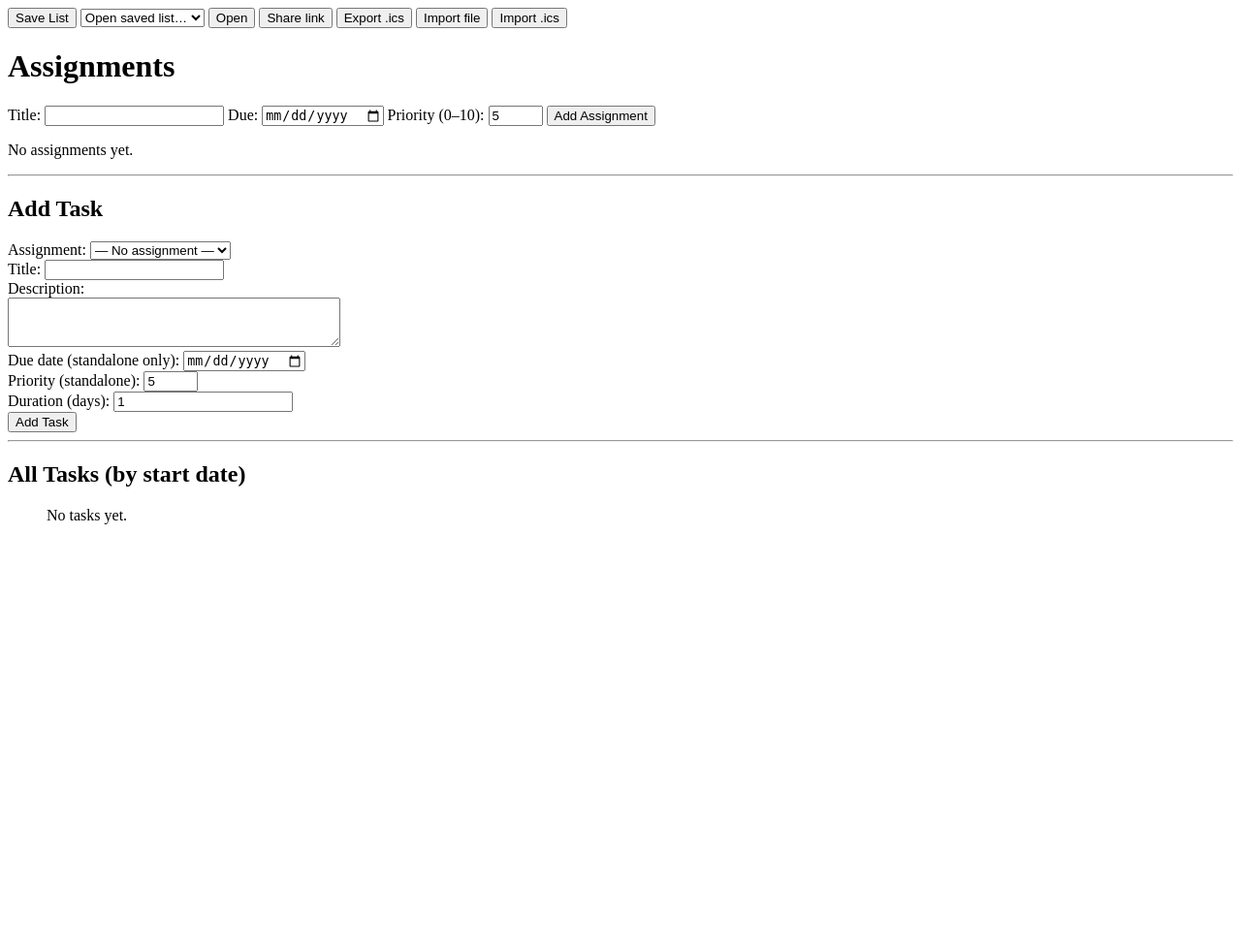
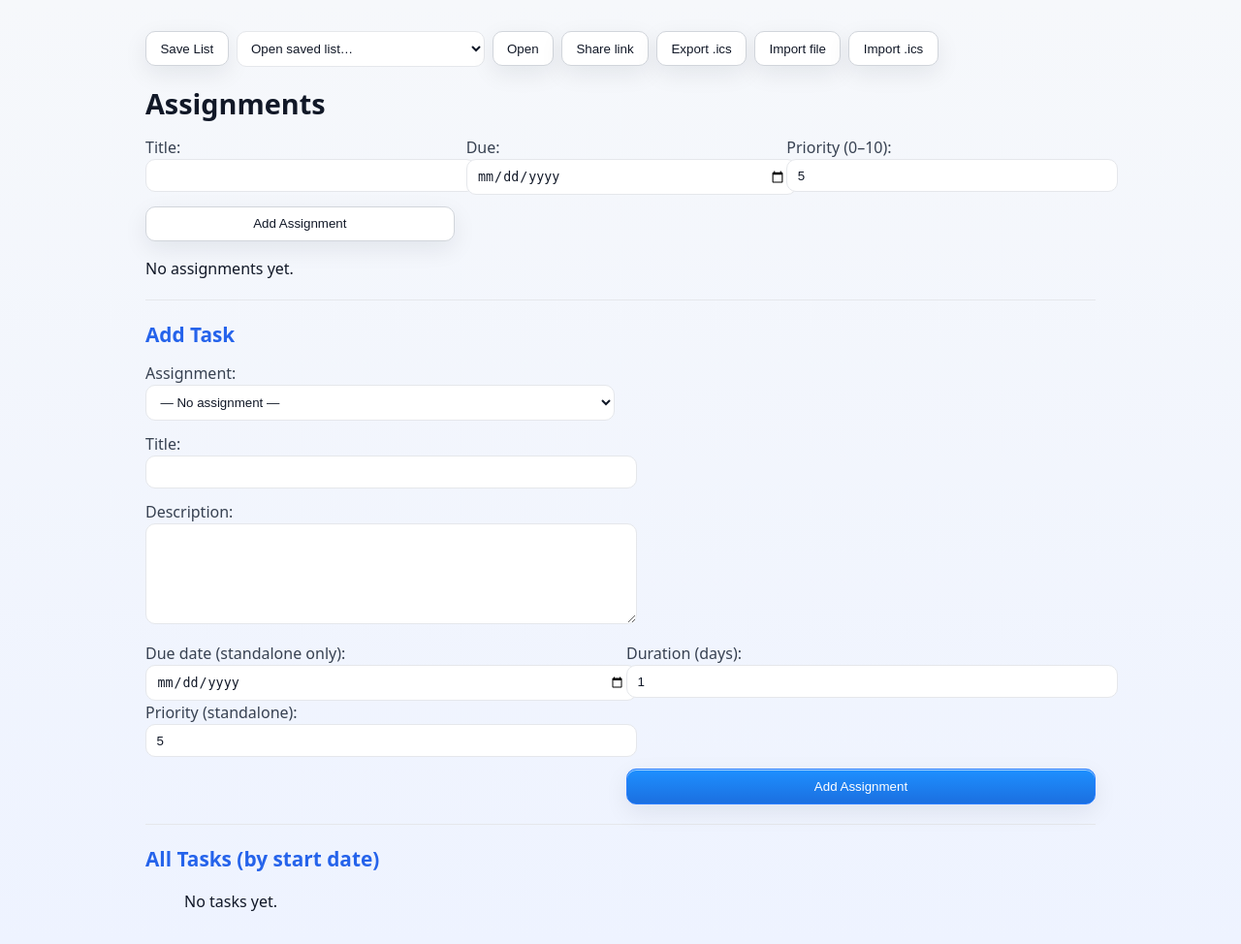
Before and after one commit to corbettbw/Eisenhower-Matrix-2, a Flask app: page / in a window 1280 px wide. Shown: the whole page at 97% size. Before the commit the page ends 541 px from the top, so only its background shows below. Run offline with Flask 3, Linux system fonts and the light colour scheme.

Commit message:
updating the CSS

```diff
--- a/static/styles.css
+++ b/static/styles.css
@@ -0,0 +1,117 @@
+/* --- Light theme palette --- */
+:root{
+  --bg:#f6f8fb;        /* page bg */
+  --card:#ffffff;      /* cards */
+  --subcard:#f7f9fc;   /* nested cards */
+  --text:#111827;      /* primary text */
+  --muted:#6b7280;     /* secondary text */
+  --accent:#2563eb;    /* brand blue */
+  --accent-2:#3b82f6;
+  --danger:#dc2626;
+  --ok:#16a34a;
+  --border:#e5e7eb;    /* light borders */
+  --input:#ffffff;     /* inputs */
+  --shadow:0 8px 24px rgba(17,24,39,.08);
+  --shadow:0 8px 24px rgba(17,24,39,.08);
+
+  /* +++ buttons +++ */
+  --btn-bg:#ffffff;
+  --btn-text:#111827;
+  --btn-border:#d1d5db;
+  --btn-hover:#f3f4f6;
+}
+
+body{
+  margin:0;
+  background:linear-gradient(180deg,#f6f8fb 0%, #eef3ff 100%);
+  color:var(--text);
+  font:16px/1.5 system-ui,-apple-system,Segoe UI,Roboto,Arial,sans-serif;
+}
+@media (prefers-color-scheme: dark){
+  :root{
+    --bg:#0b0d10; --card:#11151a; --subcard:#0e1216; --text:#e9eef3; --muted:#a4b0be;
+    --accent:#6ea8fe; --accent-2:#82cfff; --danger:#ff6b6b; --ok:#2ecc71; --border:#1f2630;
+    --input:#0f1318; --shadow:0 8px 24px rgba(0,0,0,.35);
+    --shadow:0 8px 24px rgba(0,0,0,.35);
+
+    /* +++ buttons +++ */
+    --btn-bg:#151a21;
+    --btn-text:#e9eef3;
+    --btn-border:#1f2630;
+    --btn-hover:#1a2027;
+  }
+  body{ background:linear-gradient(180deg,#0b0d10 0%,#0e1115 100%); }
+}
+
+
+.container{max-width:980px;margin:32px auto;padding:0 16px}
+
+h1,h2{margin:0 0 .75rem}
+h1{font-size:1.8rem}
+h2{font-size:1.3rem;color:var(--accent)}
+
+.toolbar{display:flex;flex-wrap:wrap;gap:.5rem;align-items:center;margin:.5rem 0 1rem}
+
+hr{border:0;border-top:1px solid var(--border);margin:1.25rem 0}
+
+ul{list-style:none;margin:0;padding:0}
+ul>li{
+  background:var(--card);border:1px solid var(--border);border-radius:14px;
+  padding:.9rem 1rem;margin:0 0 .75rem;box-shadow:var(--shadow)
+}
+ul>li ul>li{
+  background:var(--subcard);border-radius:12px;margin:.5rem .25rem;padding:.6rem .75rem
+}
+
+label{ color:#374151; } /* instead of --muted */
+input,select,textarea{
+  width:100%;padding:.55rem .65rem;border-radius:10px;border:1px solid var(--border);
+  background:var(--input);color:var(--text);outline-color:var(--accent)
+}
+textarea{min-height:84px;resize:vertical}
+
+form.grid{display:grid;gap:.75rem}
+form.grid.cols-3{grid-template-columns:repeat(3,minmax(200px,1fr))}
+form.grid.cols-2{grid-template-columns:repeat(2,minmax(220px,1fr))}
+form.grid .full{grid-column:1/-1}
+
+button{
+  appearance:none;
+  border:1px solid var(--btn-border);
+  background:var(--btn-bg);
+  color:var(--btn-text);
+  padding:.6rem .9rem;
+  border-radius:10px;
+  cursor:pointer;
+  transition:.15s ease;
+  box-shadow:0 1px 0 rgba(255,255,255,.6) inset, var(--shadow);
+}
+button:hover{
+  background:var(--btn-hover);
+  border-color:var(--accent);
+  transform:translateY(-1px);
+}
+
+/* variants keep strong contrast */
+button.primary{
+  background:linear-gradient(180deg,#1e90ff 0%,#1b6fe0 100%);
+  border-color:#2a7fff;
+  color:#fff;
+}
+button.danger{
+  background:linear-gradient(180deg,#ff6b6b 0%,#e05353 100%);
+  border-color:#ff7b7b;
+  color:#fff;
+}
+
+button.ghost{background:transparent}
+
+details{margin-top:.5rem}
+details summary{cursor:pointer;color:var(--muted)}
+details[open] summary{color:var(--accent)}
+
+.small{color:var(--muted);font-size:.88rem}
+
+/* Make inline action forms sit nicely */
+.actions{display:flex;flex-wrap:wrap;gap:.5rem;margin-top:.4rem}
+.actions form{display:inline}
--- a/templates/index.html
+++ b/templates/index.html
@@ -1,7 +1,12 @@
   <!doctype html>
+  <!-- very top, right after <!doctype html> and <title> -->
+  <link rel="stylesheet" href="{{ url_for('static', filename='styles.css') }}">
+
+  <div class="container">  <!-- OPEN wrapper -->
+
     <title>Assignments & Tasks</title>
     <!-- List actions -->
-  <div style="margin: .5rem 0 1rem;">
+    <div class="toolbar">
       <button type="button" id="btn-save-list">Save List</button>
       <select id="saved-lists" style="max-width: 16rem;">
         <option value="">Open saved list…</option>
@@ -21,7 +26,7 @@
     <!-- load your helper JS (you already include script.js at the end) -->
 
     <h1>Assignments</h1>
-  <form action="{{ url_for('create_assignment') }}" method="post" style="margin-bottom:1rem">
+    <form action="{{ url_for('create_assignment') }}" method="post" class="grid cols-3" style="margin-bottom:1rem">
       <label>Title: <input name="assignment_title" required></label>
       <label>Due: <input type="date" name="assignment_due" required></label>
       <label>Priority (0–10): <input type="number" name="assignment_importance" min="0" max="10" value="5"></label> <!-- ⬅️ NEW -->
@@ -63,7 +68,7 @@
     <hr>
 
     <h2>Add Task</h2>
-  <form action="{{ url_for('create_task') }}" method="post" id="add-task-form">
+    <form action="{{ url_for('create_task') }}" method="post" id="add-task-form" class="grid cols-2">
       <label>Assignment:
         <select name="assignment_id" id="assignment_id">
           <option value="0">— No assignment —</option>  <!-- standalone -->
@@ -99,7 +104,7 @@
         </label><br>
       </div>
 
-    <button type="submit">Add Task</button>
+      <button type="submit" class="primary">Add Assignment</button>
     </form>
 
     <hr>
@@ -157,6 +162,9 @@
         <p>No tasks yet.</p>
       {% endfor %}
     </ol>
+  <!-- very end of file, before your script include or at the bottom -->
+  </div> <!-- CLOSE .container -->
+
   <script defer src="{{ url_for('static', filename='script.js') }}"></script>
 </body>
 </html>
```
Lines whose indentation alone changed are shown as unchanged.
